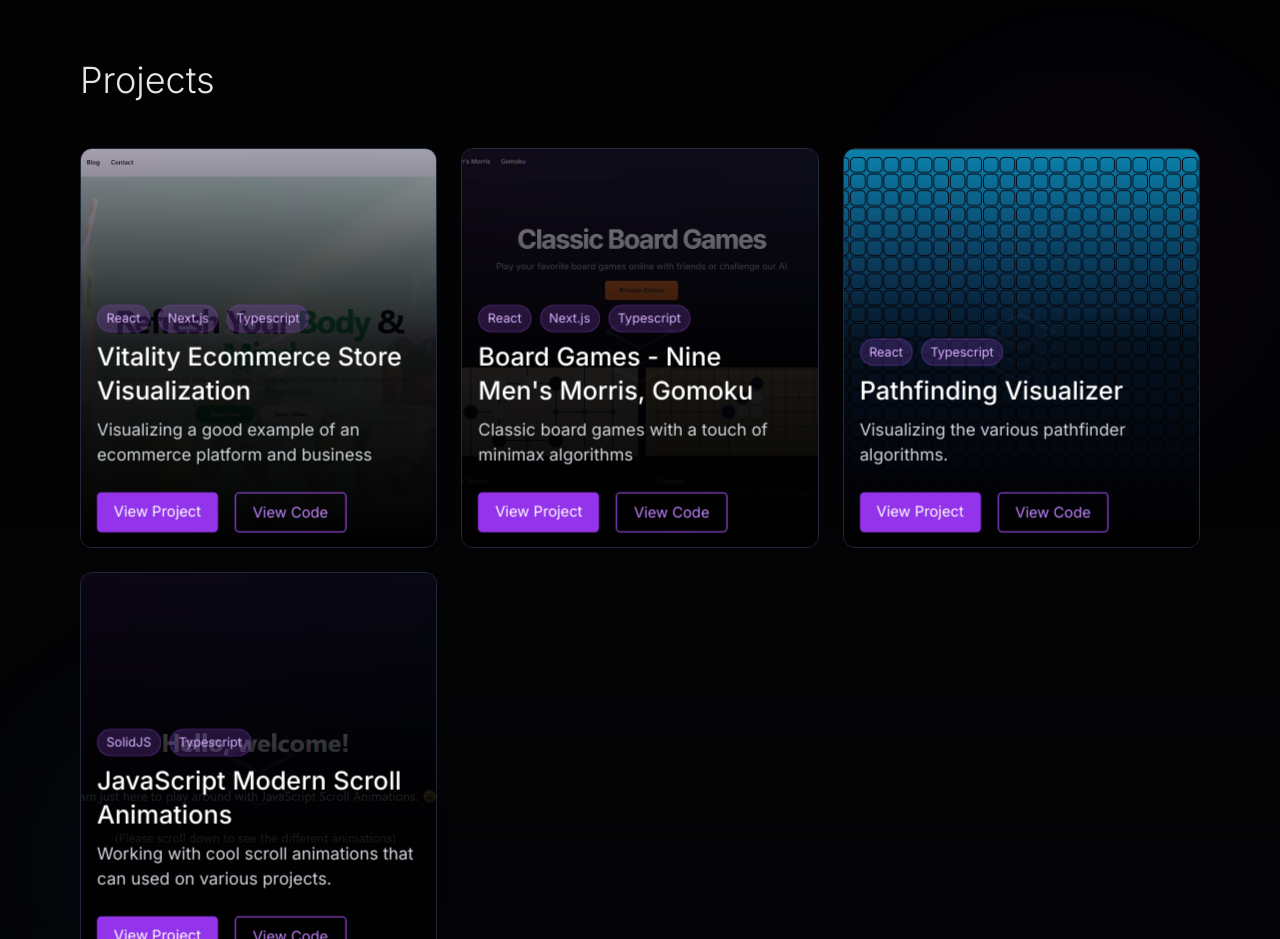
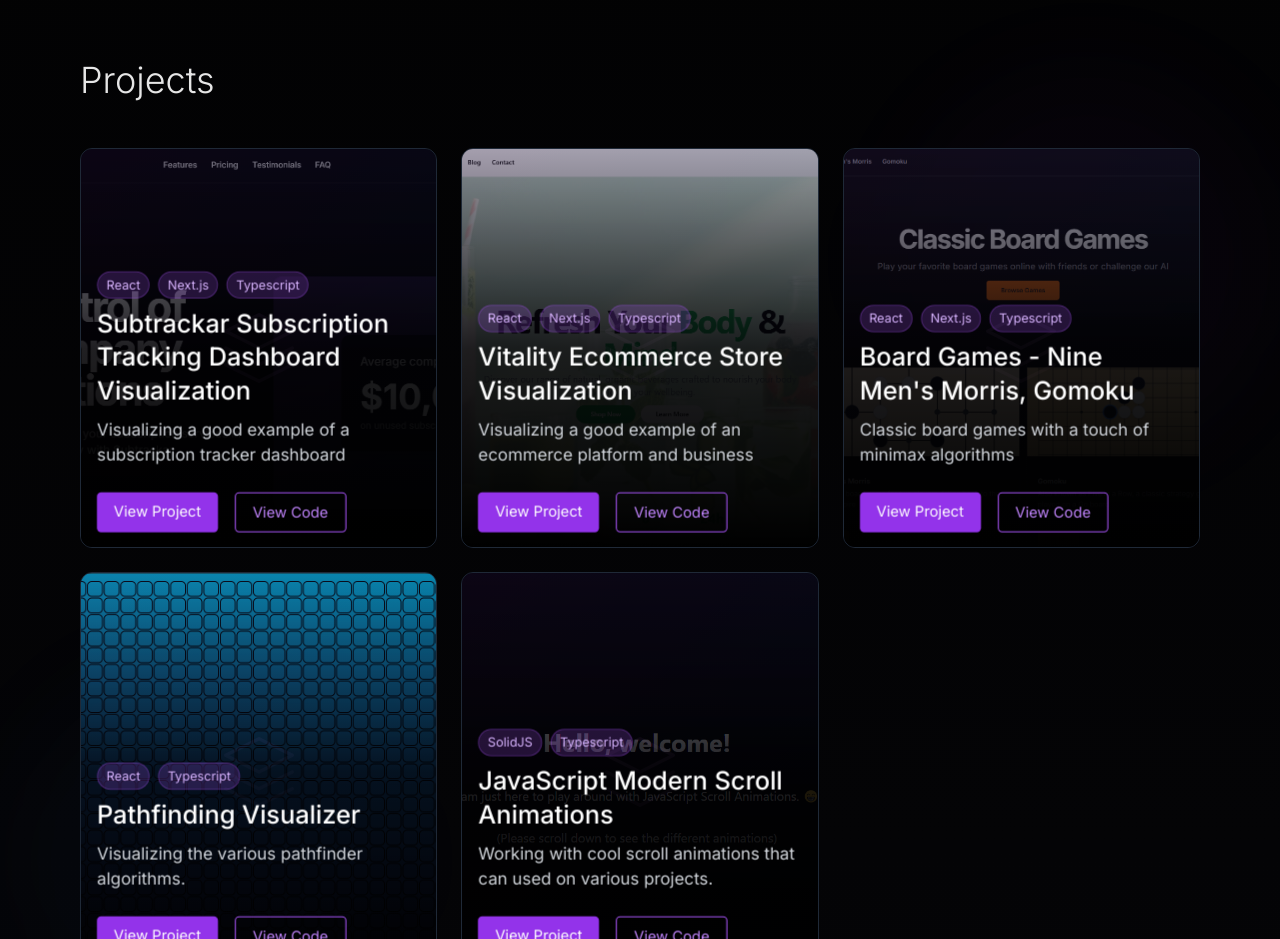
Before and after one commit to enbattle/enbattle.github.io, a Next.js app: page / in a window 1280 px wide. Shown: the part 980-1919 px from the top of the page. Built offline with nearby package versions, Linux system fonts and the light colour scheme.

Commit message:
Added subtrackar project

```diff
--- a/src/app/components/projects.tsx
+++ b/src/app/components/projects.tsx
@@ -10,6 +10,15 @@ export default function Projects() {
 
   // Projects data
   const projects = [
+    {
+      title: "Subtrackar Subscription Tracking Dashboard Visualization",
+      description:
+        "Visualizing a good example of a subscription tracker dashboard",
+      image: "./subtrackar.png",
+      tags: ["React", "Next.js", "Typescript"],
+      link: "https://enbattle.github.io/subtrackar/",
+      github: "https://github.com/enbattle/subtrackar",
+    },
     {
       title: "Vitality Ecommerce Store Visualization",
       description:
```
Also changed, not shown: public/subtrackar.png (added).
